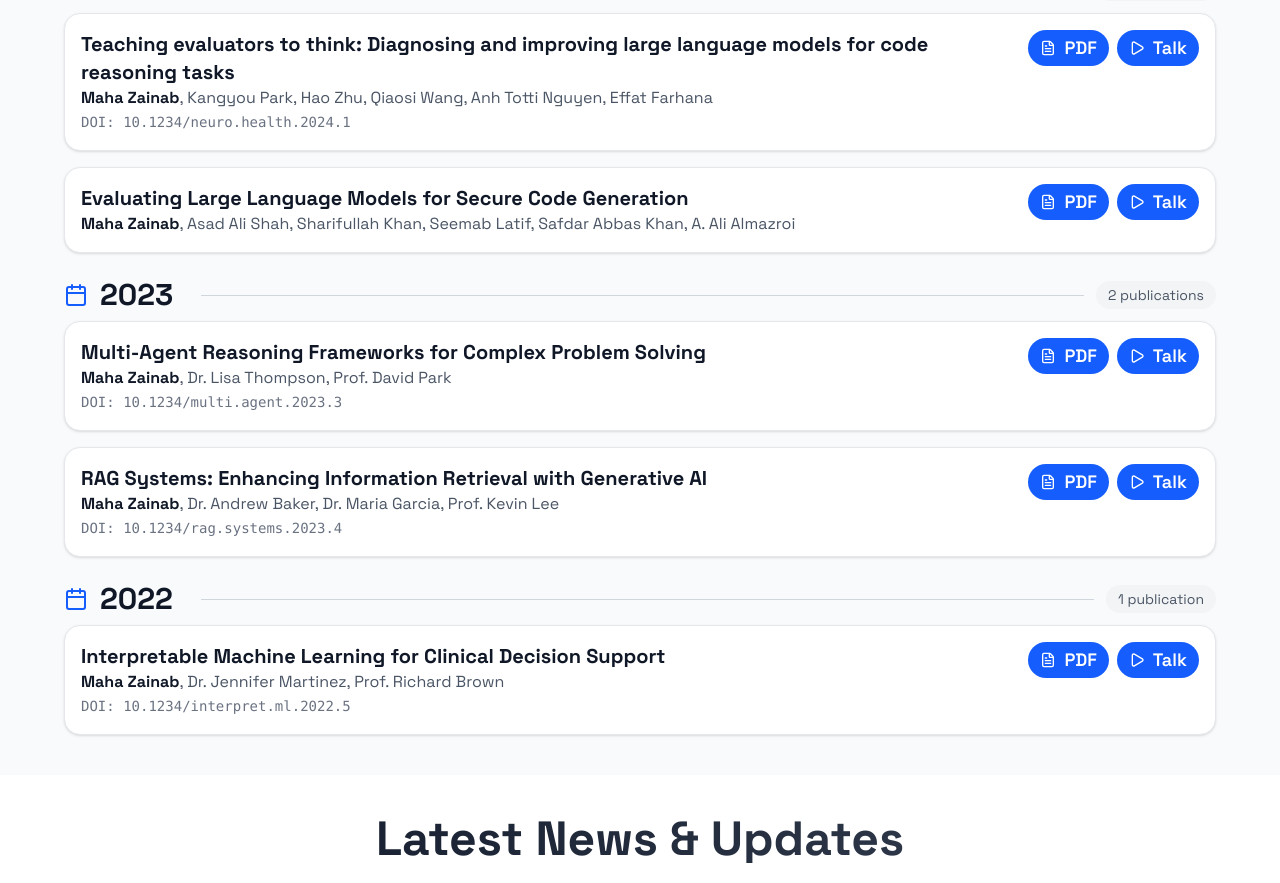
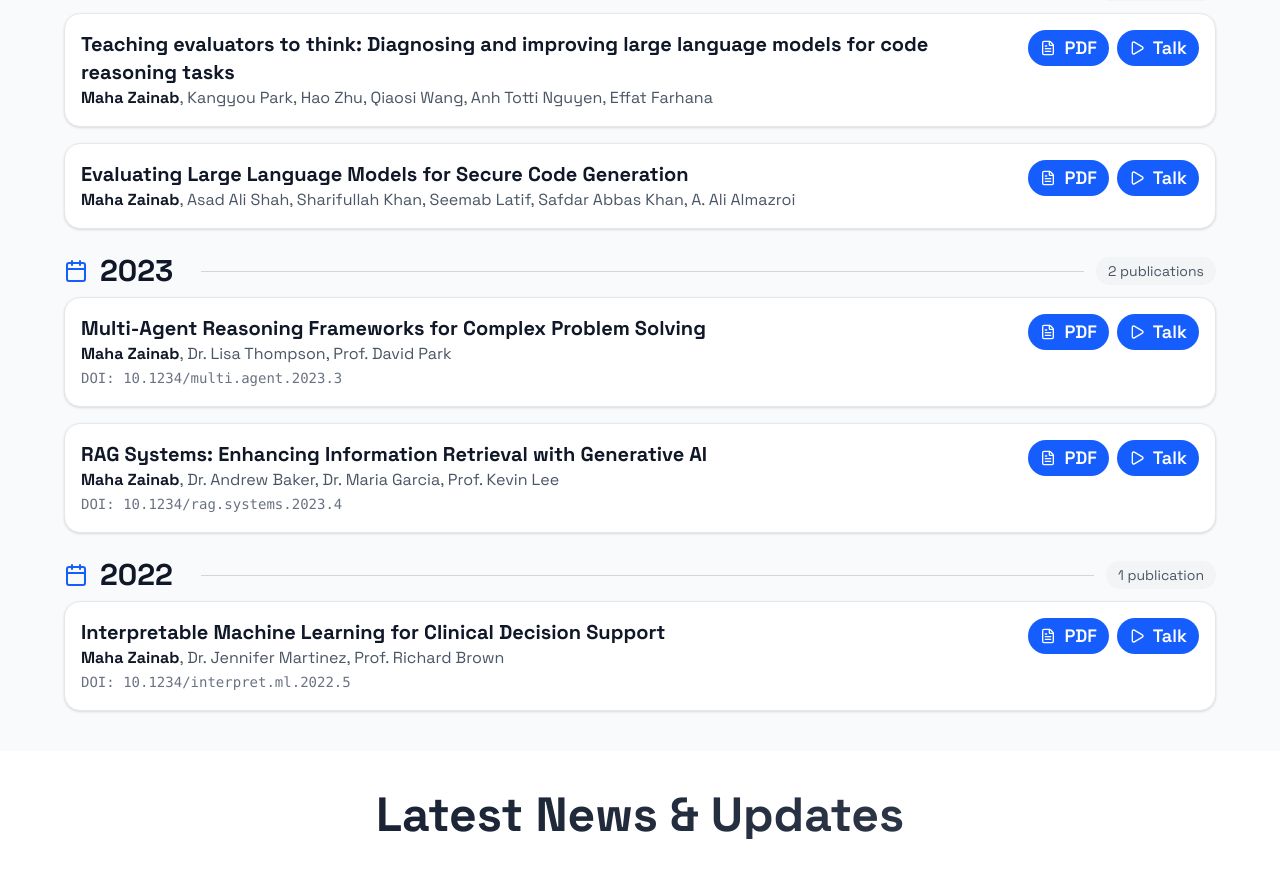
Before and after one commit to MahaZainab/MahaZainab.github.io, a React (Vite) app: page / in a window 1280 px wide. Shown: the part 1126-2009 px from the top of the page. Built offline with nearby package versions, Linux system fonts and the light colour scheme.

Commit message:
Auto commit on save

```diff
--- a/src/data/content.ts
+++ b/src/data/content.ts
@@ -61,7 +61,7 @@ export const publications: Publication[] = [
     pdfLink: "/publications/neural-networks-healthcare.pdf",
     talkLink: "/talks/neural-networks-healthcare",
     year: "2025",
-    doi: "10.1234/neuro.health.2024.1",
+    doi: "",
   },
   {
     id: 2,
```
